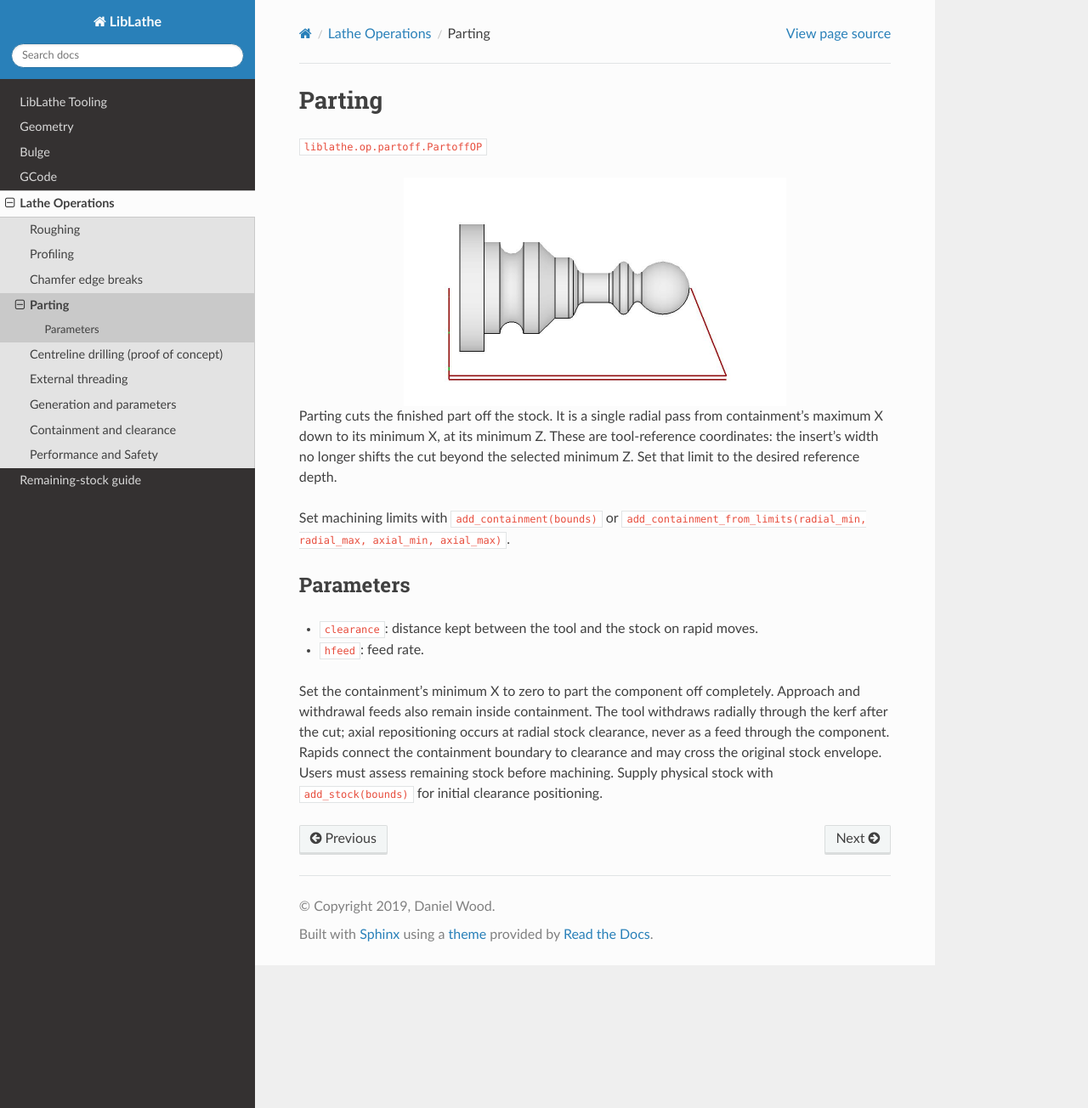
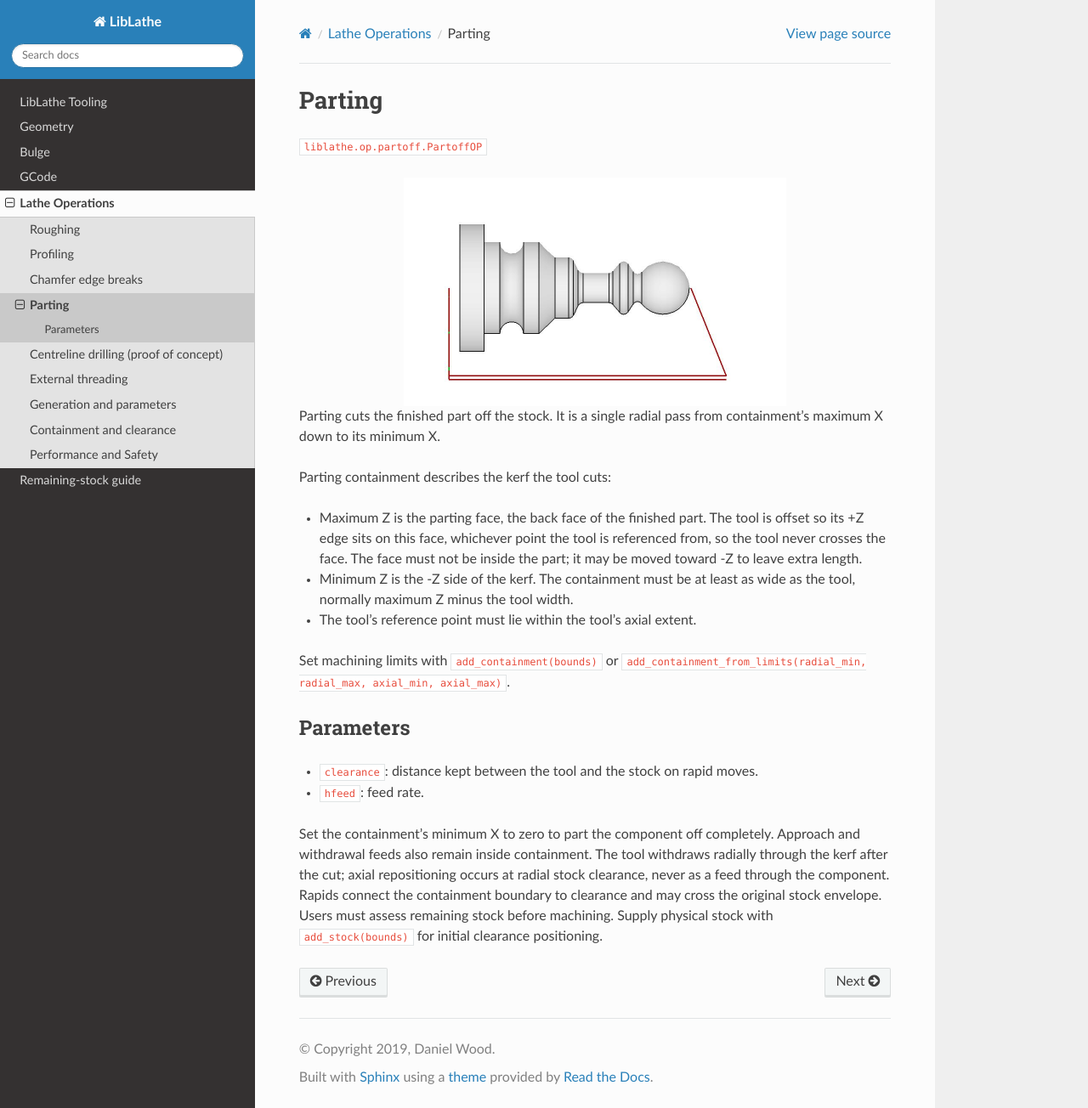
Before and after one commit to dubstar-04/LibLathe, a Sphinx documentation site: the page built from docs/source/pages/operations/partoff.rst, in a window 1280 px wide and 1304 px high. Shown: the whole window at 85% size. Built offline with Sphinx 7.4.7 and the Read the Docs theme 3.1.0, drawn with Linux system fonts in a browser that asks for light colours.

Commit message:
Update partoff.rst

```diff
--- a/docs/source/pages/operations/partoff.rst
+++ b/docs/source/pages/operations/partoff.rst
@@ -8,9 +8,17 @@ Parting
     :figwidth: 450px
 
 Parting cuts the finished part off the stock. It is a single radial pass from
-containment's maximum X down to its minimum X, at its minimum Z.
-These are tool-reference coordinates: the insert's width no longer shifts the
-cut beyond the selected minimum Z. Set that limit to the desired reference depth.
+containment's maximum X down to its minimum X.
+
+Parting containment describes the kerf the tool cuts:
+
+- Maximum Z is the parting face, the back face of the finished part. The tool is
+  offset so its +Z edge sits on this face, whichever point the tool is referenced
+  from, so the tool never crosses the face. The face must not be inside the part;
+  it may be moved toward -Z to leave extra length.
+- Minimum Z is the -Z side of the kerf. The containment must be at least as wide
+  as the tool, normally maximum Z minus the tool width.
+- The tool's reference point must lie within the tool's axial extent.
 
 Set machining limits with ``add_containment(bounds)`` or
 ``add_containment_from_limits(radial_min, radial_max, axial_min, axial_max)``.
```
